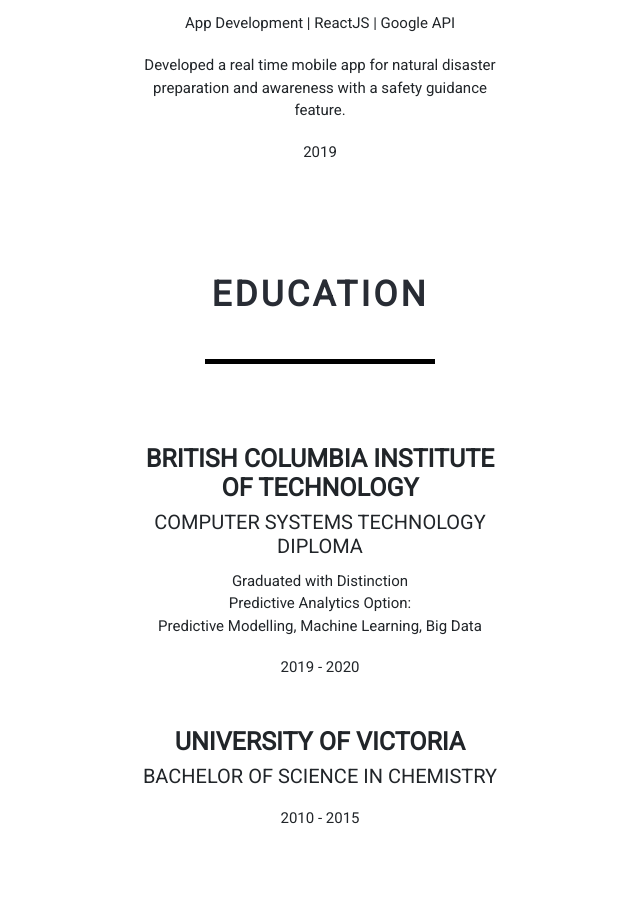
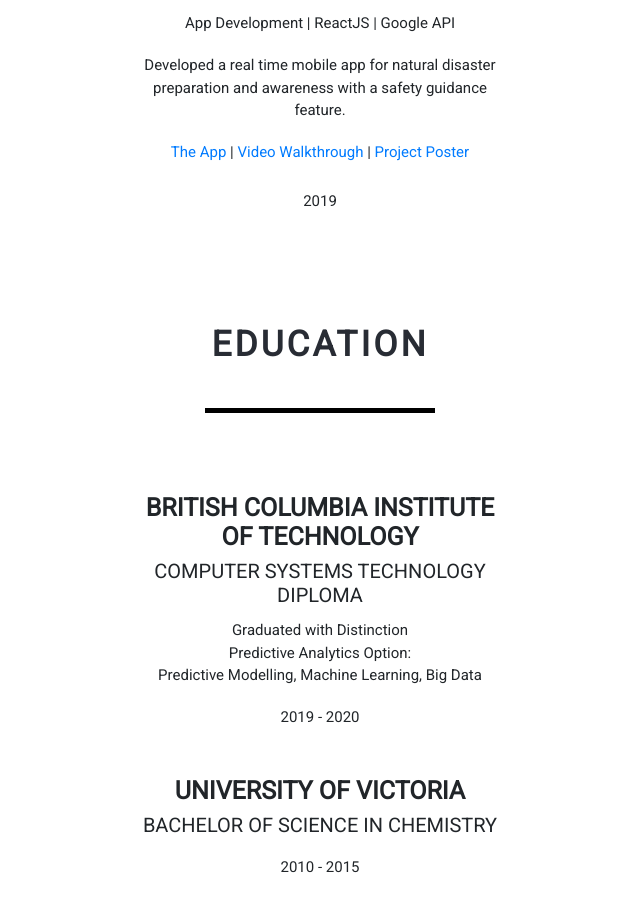
Before and after one commit to sarah-ryoo/sarah-ryoo.github.io, a React (Create React App) app: page / in a window 1280 px wide. Shown: the part 1620-2532 px from the top of the page, without its empty margins (320-960 px from the left). Built offline with nearby package versions, Linux system fonts and the light colour scheme.

Commit message:
Added media assets to WOE

```diff
--- a/src/components/Experience.js
+++ b/src/components/Experience.js
@@ -1,5 +1,6 @@
 import React from 'react';
 import '../App.css';
+import projectposter from '../projectposter.jpg';
 
 const Experience = () => {
     return(
@@ -29,6 +30,9 @@
                     <div className="Degree">Backend Developer</div>
                     <div className="Degree-content">App Development | ReactJS | Google API</div>
                     <div className="Experience-description">Developed a real time mobile app for natural disaster preparation and awareness with a safety guidance feature.</div>
+                    <div className="Degree-content"><a href="https://we-occupy-earth.firebaseapp.com/">The App</a>  |
+                    <a href="https://www.youtube.com/watch?v=b3ogAyVLEXQ&ab_channel=KTruong"> Video Walkthrough</a>  |
+                    <a href= { projectposter }> Project Poster</a></div>
                     <div className="Degree-content">2019</div>
             </div>
 
```
Also changed, not shown: src/projectposter.jpg (added), 1 other file (tests, documents, lock files or other folders).
